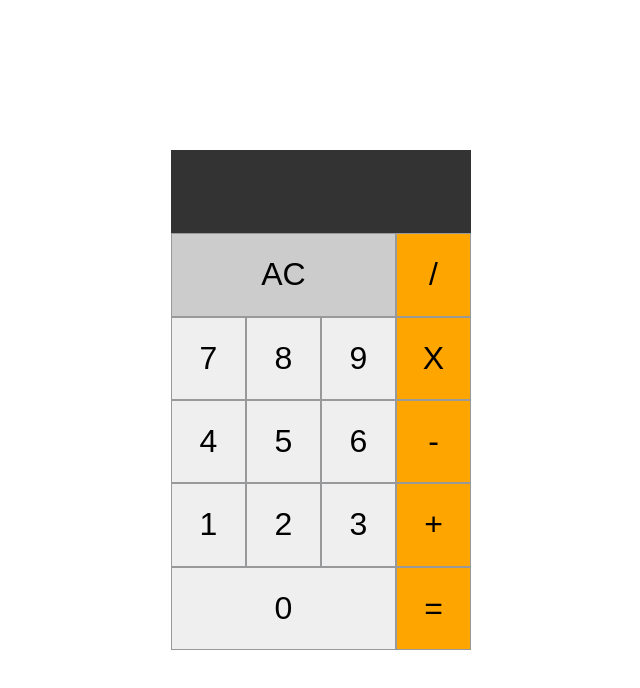
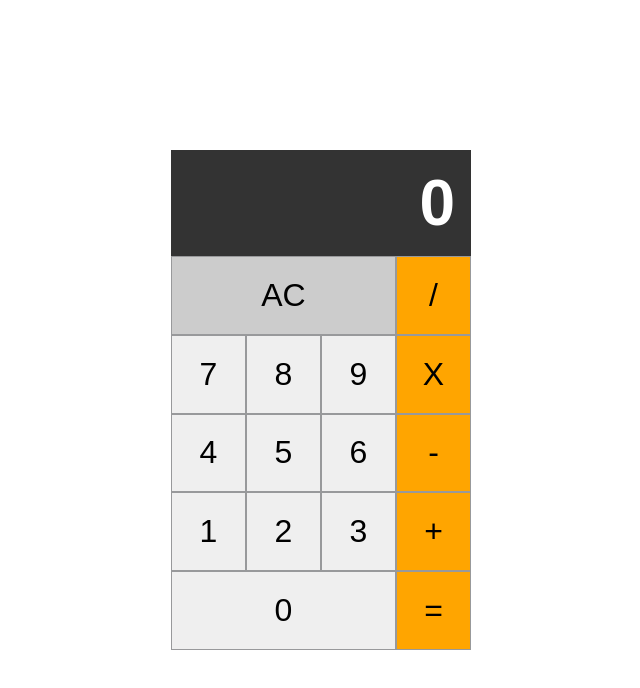
Before and after one commit to next-step/react-calculator, a React (Create React App) app: page / in a window 1280 px wide. Shown: the top 688 px of the page, without its empty margins (319-959 px from the left). Built offline with nearby package versions, Linux system fonts and the light colour scheme.

Commit message:
mod(Calculator): 값이 0일 때 숫자 버튼을 누르면 대체되도록 변경

```diff
--- a/src/components/calculator/Calculator.jsx
+++ b/src/components/calculator/Calculator.jsx
@@ -5,7 +5,7 @@ import Button from '../common/Button';
 import { arithmetic } from '../../utils/arithmetic';
 
 const Calculator = () => {
-  const [totalText, setTotalText] = useState('');
+  const [totalText, setTotalText] = useState('0');
   const [expression, setExpression] = useState({ number: [], operation: [], counter: 0 });
 
   const handleTextInsert = (event) => {
@@ -21,7 +21,7 @@ const Calculator = () => {
       number[counter] = number[counter] ? number[counter] + buttonValue : buttonValue;
     }
 
-    setTotalText(totalText + buttonValue);
+    setTotalText(totalText === '0' ? buttonValue : totalText + buttonValue);
     setExpression({ number, operation, counter });
   };
 
@@ -37,7 +37,7 @@ const Calculator = () => {
       setExpression({ number: [result], operation: [], counter: 0 });
     }
 
-    setTotalText(result);
+    setTotalText(`${result}`);
   };
 
   return (
```
